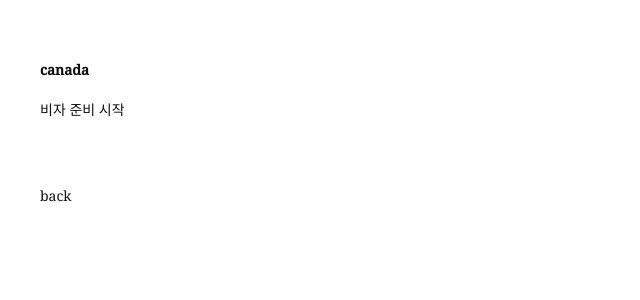
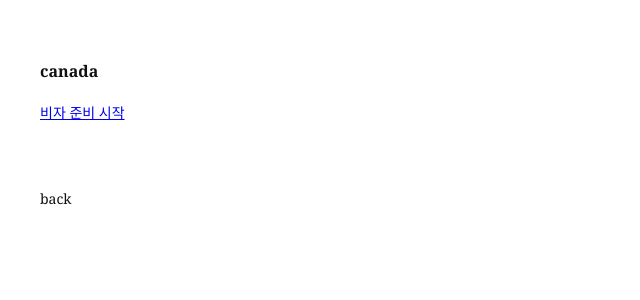
Before and after one commit to Captain-Nimosi/nimosi, a Jekyll site: the page built from canada.html, in a window 1280 px wide. Shown: the top 300 px of the page, without its empty margins (0-640 px from the left). Built offline with Jekyll 4.4.1, drawn with Linux system fonts in a browser that asks for light colours.

Commit message:
Update font weight and link styles in category layout

```diff
--- a/_layouts/category.html
+++ b/_layouts/category.html
@@ -4,7 +4,7 @@
 <meta charset="UTF-8">
 <title>{{ page.title }}</title>
 <style>
-  @import url('https://fonts.googleapis.com/css2?family=Noto+Serif:wght@400;500&display=swap');
+  @import url('https://fonts.googleapis.com/css2?family=Noto+Serif:wght@400;700&display=swap');
   body {
     font-family: 'Noto Serif', serif;
     font-size: 14px;
@@ -13,10 +13,11 @@
     margin: 0;
     padding: 60px 40px;
   }
-  .page-title { font-weight: 700; margin-bottom: 16px; }
+  .page-title { font-weight: 700; font-size: 16px; margin-bottom: 16px; }
   .post-list { line-height: 2.2; }
-  a { color: #111; text-decoration: none; }
-  a:hover { text-decoration: underline; }
+  a { color: #0000EE; text-decoration: underline; }
+  a:hover { color: #0000AA; }
+  .back a { color: #111; text-decoration: none; }
   .back { margin-top: 60px; }
 </style>
 </head>
```
